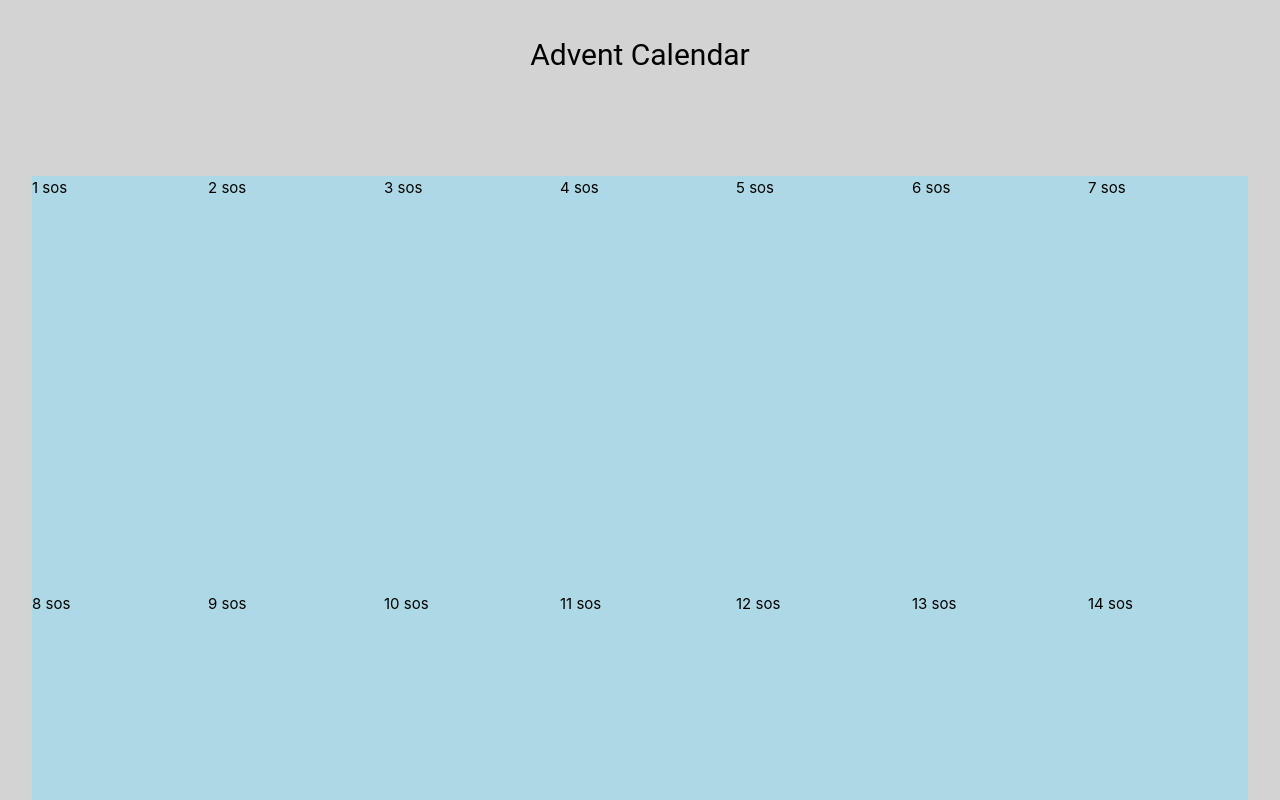
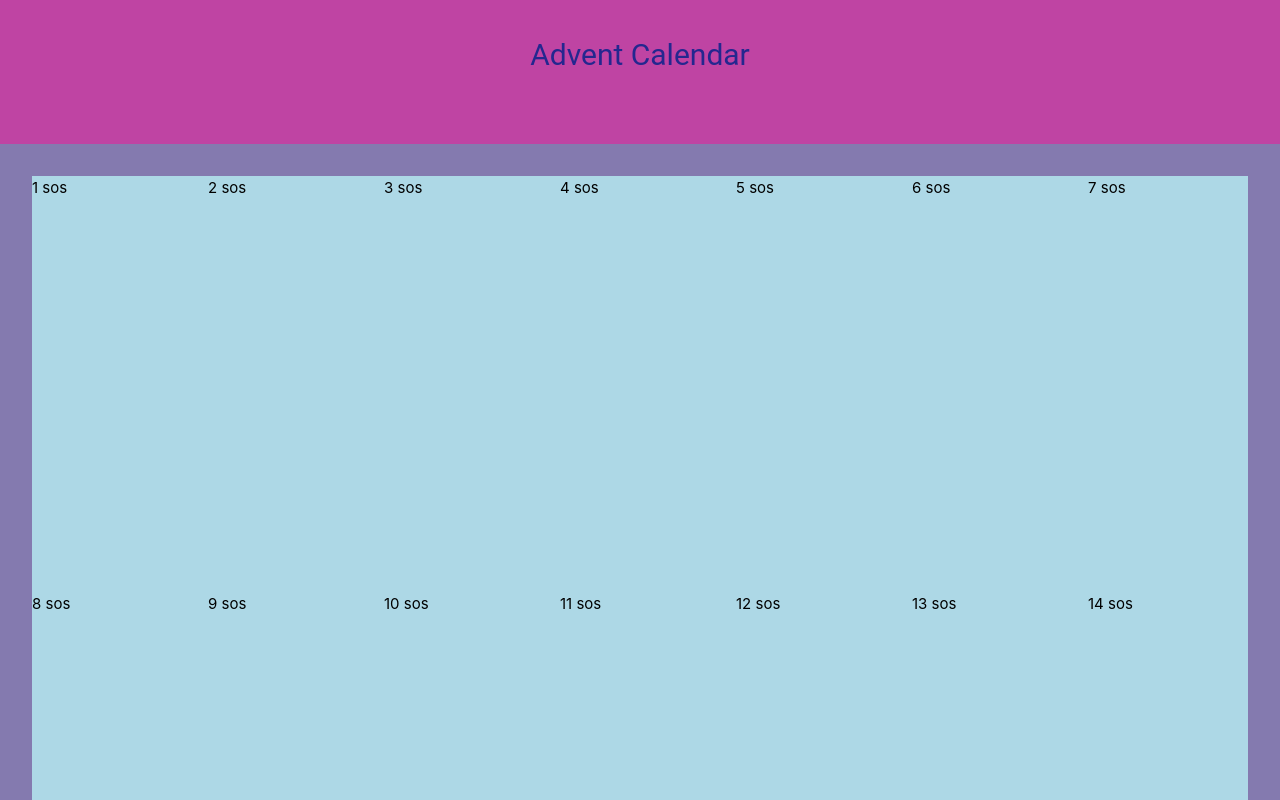
Before and after one commit to nasty23-star/advent-calendar, a Vue app: page / in a window 1280 px wide. Shown: the top 800 px of the page. Built offline with nearby package versions, Linux system fonts and the light colour scheme.

Commit message:
Выбрала цветовую гамму, пока добавила основные цвета

```diff
--- a/src/App.vue
+++ b/src/App.vue
@@ -66,6 +66,11 @@ header {
   justify-content: center;
   font-family: 'Droid Sans', 'Roboto', 'Oxygen', sans-serif;
   font-weight: 600;
+  background: var(--pink);
+  color: var(--darkblue);
+}
+h1 {
+  color: var(--darkblue);
 }
 main {
   background: lightblue;
--- a/src/assets/base.css
+++ b/src/assets/base.css
@@ -1,12 +1,18 @@
 /* color palette from <https://github.com/vuejs/theme> */
 :root {
   background-color: lightgrey;
+  --violet: #381f61;
+  --pink: #bf44a3;
+  --purple: #3e1842;
+  --darkblue: #24278f;
+  --lilac: #847aaf;
 }
 
 /* semantic color variables for this project */
-/* :root {
-
-} */
+:root {
+ --color-background: var(--lilac);
+ --color-border: var(--pink);
+}
 
 /* @media (prefers-color-scheme: dark) {
   :root {
```
